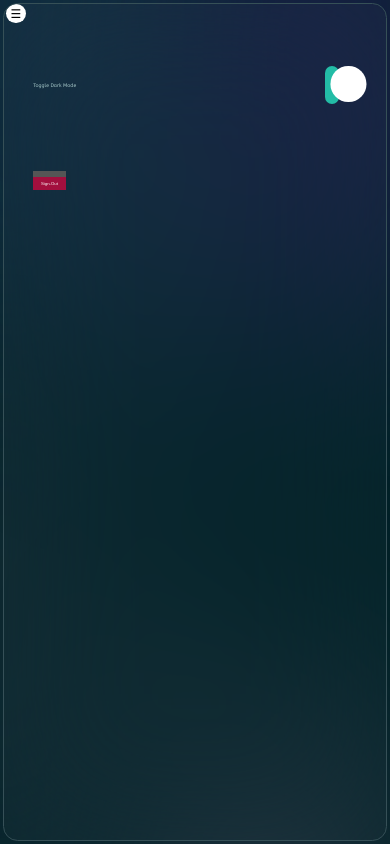
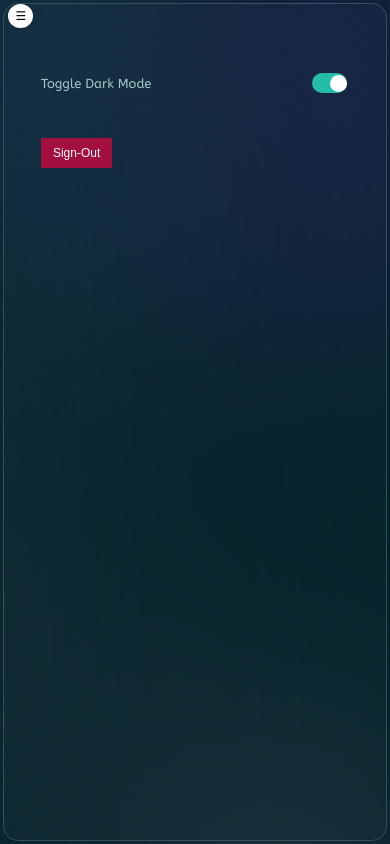
Before and after one commit to RayLight-369/RayAI, a Next.js app: page /settings in a window 390 px wide. Built offline with nearby package versions, Linux system fonts and the light colour scheme; no server answers.

Commit message:
responsiveness 95%

```diff
--- a/app/ChildLayout.js
+++ b/app/ChildLayout.js
@@ -83,7 +83,7 @@ const ChildLayout = ( { children } ) => {
               </div>
               <div className={ styles[ 'name-email' ] }>
                 <p className={ styles[ "name" ] }>{ session.user.name }</p>
-                <p className={ styles[ "email" ] }>{ session.user.email }</p>
+                <p className={ styles[ "email" ] }>{ session.user.email.length > 22 ? session.user.email.substring( 0, 22 ) + "..." : session.user.email }</p>
               </div>
               <FontAwesomeIcon onClick={ () => signOut() } className={ styles[ "logout-icon" ] } icon={ faRightFromBracket } />
             </div>
--- a/app/Components/ToggleButton/ToggleButton.module.css
+++ b/app/Components/ToggleButton/ToggleButton.module.css
@@ -50,3 +50,23 @@ input:checked + .slider:before {
   -ms-transform: translateX(1.4vw);
   transform: translateX(1.4vw);
 }
+
+@media (max-width: 767px) {
+  label.switch {
+    width: 35px;
+    height: 20px;
+  }
+
+  .slider:before {
+    height: 17px;
+    width: 17px;
+    left: 1px;
+    bottom: 1.5px;
+  }
+
+  input:checked + .slider:before {
+    -webkit-transform: translateX(17px);
+    -ms-transform: translateX(17px);
+    transform: translateX(17px);
+  }
+}
--- a/app/layout.module.css
+++ b/app/layout.module.css
@@ -324,8 +324,8 @@ div.account button {
     position: absolute;
     right: 0;
     border: none;
-    width: 20px;
-    height: 20px;
+    width: 25px;
+    height: 25px;
     background: #ffffff;
     font-size: 12px;
     border-radius: 50%;
@@ -333,10 +333,10 @@ div.account button {
 
   button.open-nav {
     position: relative;
-    left: calc(-50% + 12px);
+    left: calc(-50% + 17px);
     border: none;
-    width: 20px;
-    height: 20px;
+    width: 25px;
+    height: 25px;
     background: #ffffff;
     font-size: 12px;
     border-radius: 50%;
--- a/app/settings/page.module.css
+++ b/app/settings/page.module.css
@@ -41,3 +41,27 @@ div.logout button {
 div.options.light div.logout button {
   background: #d40c4c;
 }
+
+@media (max-width: 768px) {
+  div.theme-changer {
+    font-size: 13px;
+    color: #a5c6c8;
+    top: 45px;
+    left: 37px;
+  }
+
+  div.logout {
+    position: relative;
+    top: 90px;
+    background: #555;
+    left: 37px;
+  }
+
+  div.logout button {
+    background: #a30f3e;
+    padding: 8px 12px;
+    color: white;
+    border: none;
+    font-size: 12px;
+  }
+}
```
Also changed, not shown: app/Components/Chat/chat.module.css (+5 -5 lines), app/search/page.module.css (+42 -0 lines), 1 other file (tests, documents, lock files or other folders).
